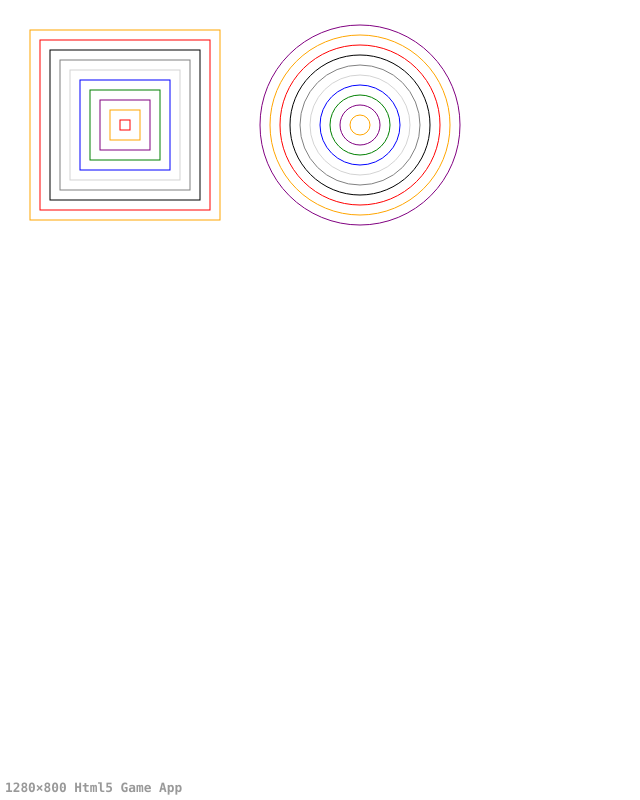
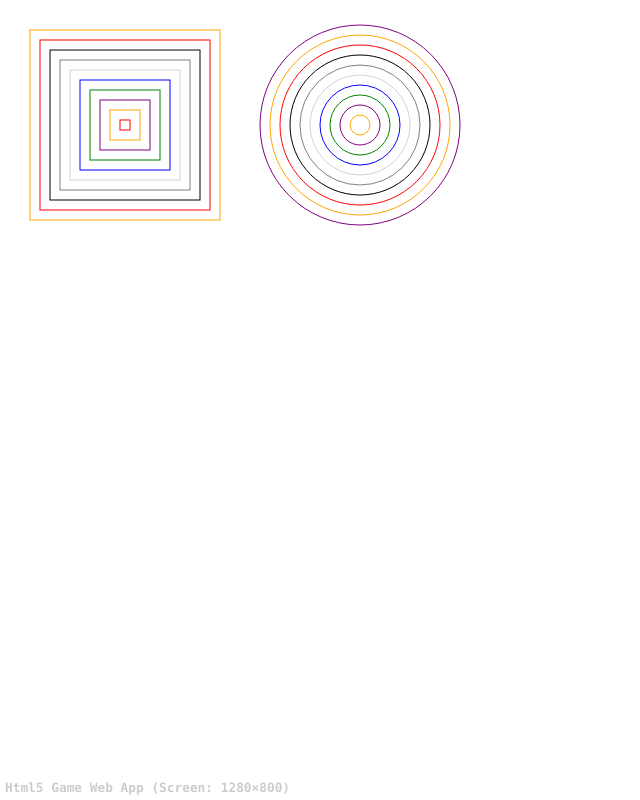
Before and after one commit to sparksystems/h5gapp, a website: page src/index.html in a window 1280 px wide. Shown: the whole page, without its empty margins (0-640 px from the left). Drawn offline with Linux system fonts and the light colour scheme.

Commit message:
webpage update
2018-03-08 11:22

```diff
--- a/package.json
+++ b/package.json
@@ -23,7 +23,11 @@
     "type": "git",
     "url": "git+https://github.com/sparksystems/h5gapp.git"
   },
-  "keywords": ["html5", "game", "app"],
+  "keywords": [
+    "html5",
+    "game",
+    "app"
+  ],
   "bugs": {
     "url": "https://github.com/sparksystems/h5gapp/issues"
   },
--- a/src/css/style.css
+++ b/src/css/style.css
@@ -11,14 +11,14 @@ body {
   background-color: #f8f8f2;
 }
 
-.mark-text {
+.marker {
   padding: 5px;
   position: fixed;
   left: 0;
   bottom: 0;
   background: transparent;
   white-space: nowrap;
-  color: #999;
+  color: #ccc;
   font-size: .8em;
   font-weight: bold;
   text-transform: capitalize;
--- a/src/index.html
+++ b/src/index.html
@@ -16,7 +16,7 @@
         rel="stylesheet">
 </head>
 <body>
-  <div class="mark-text"></div><!-- <div class="h-line"></div>
+  <div class="marker"></div><!-- <div class="h-line"></div>
   <div class="v-line"></div> -->
   <canvas class="canvas"
           id="can"></canvas>
--- a/src/js/app.js
+++ b/src/js/app.js
@@ -8,7 +8,7 @@ function autoSize () {
   bh = window.innerHeight;
   can.width = bw;
   can.height = bh;
-  document.querySelector(".mark-text").innerHTML = bw + "&times;" + bh + " html5 game app";
+  document.querySelector(".marker").innerHTML = " html5 game web app" + " (screen: " + bw + "&times;" + bh + ")";
   drawCanvas();
 }
 window.onresize = autoSize;
```
Also changed, not shown: config.xml (+5 -5 lines), 1 other file.
